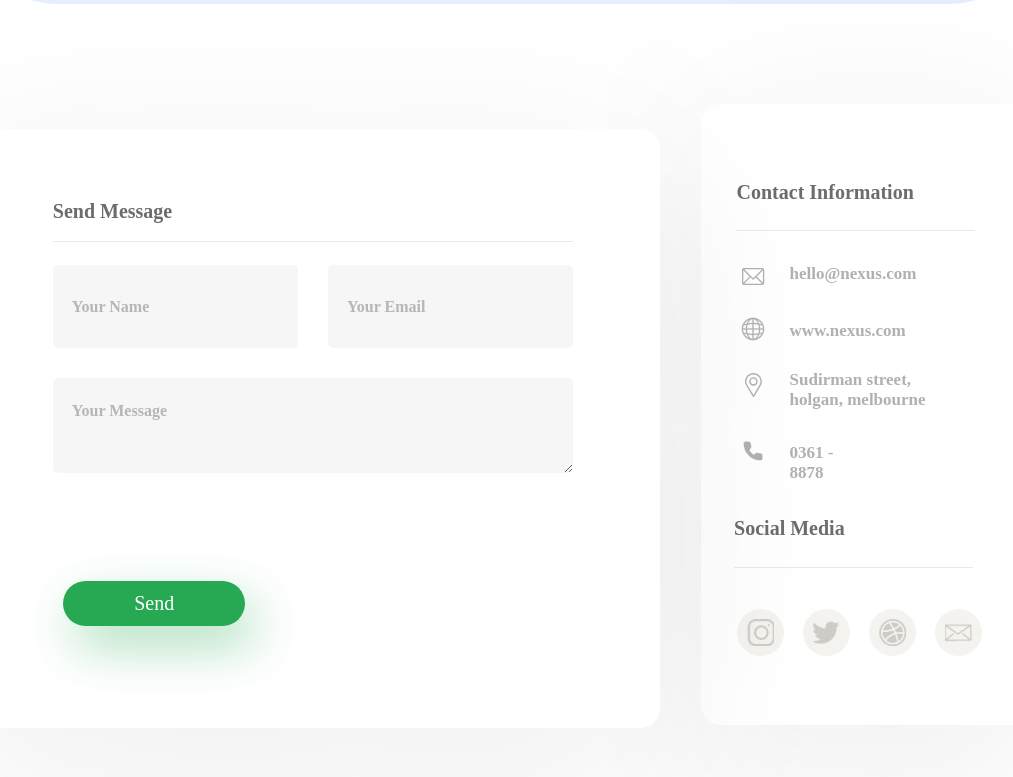
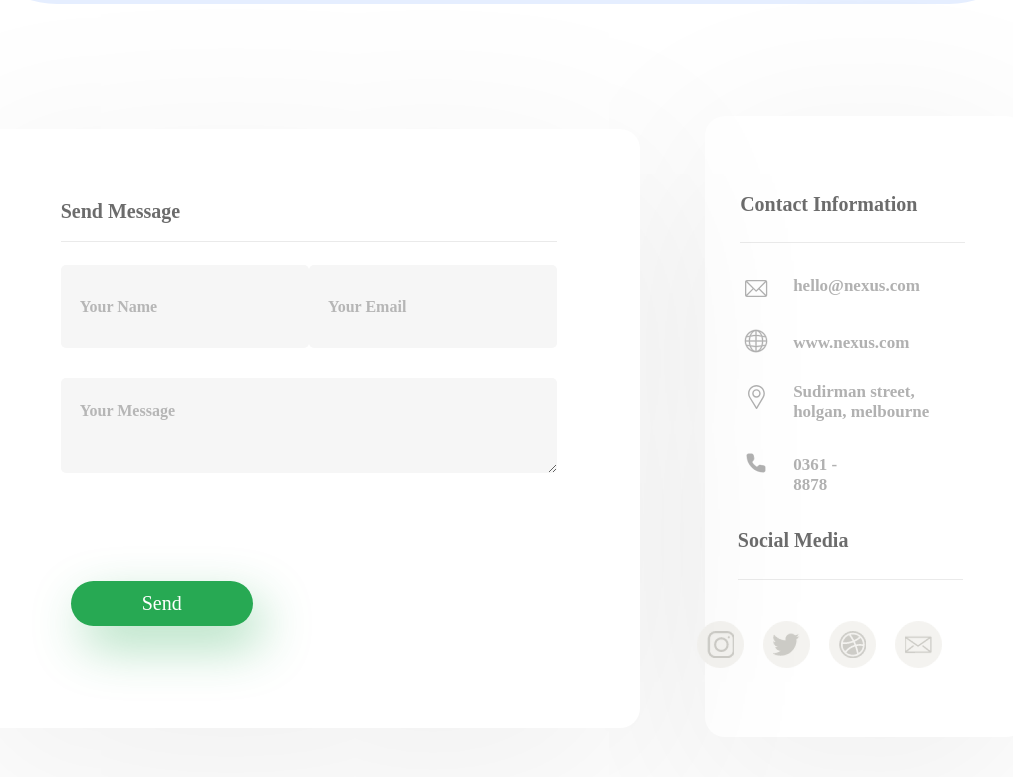
Before and after one commit to auscode/brochure-website, a React (Vite) app: page /contact in a window 1280 px wide. Shown: the part 843-1620 px from the top of the page, without its empty margins (154-1167 px from the left). Built offline with nearby package versions, Linux system fonts and the light colour scheme; a web font is replaced by a local one.

Commit message:
contact page temp design aligned

```diff
--- a/src/pages/Contact/index.jsx
+++ b/src/pages/Contact/index.jsx
@@ -94,7 +94,7 @@ const ContactPage = () => {
             </div>
           </div>
           <div className="flex md:flex-col flex-row gap-[41px] items-center justify-end md:ml-[0] ml-[120px] mt-[100px] w-[91%] md:w-full">
-            <div className="bg-white-A700 md:h-[425px] sm:h-[538px] h-[599px] md:mt-0 mt-[15px] p-[70px] md:px-10 sm:px-5 relative rounded-[20px] shadow-bs6 w-[66%] md:w-full">
+            <div className="bg-white-A700 md:h-[425px] sm:h-[538px] h-[599px] md:mt-0 mt-[15px] m-3 p-[70px] md:px-10 sm:px-5 relative rounded-[20px] shadow-bs6 w-[66%] md:w-full">
               <div className="absolute flex flex-col gap-[23px] inset-x-[0] items-center justify-start mx-auto pb-[72px] rounded-[5px] top-[12%] w-3/4">
                 <Input
                   name="Group843"
@@ -105,7 +105,7 @@ const ContactPage = () => {
                 ></Input>
                 <div className="flex flex-col items-center justify-start rounded-[5px] w-full">
                   <div className="flex flex-col gap-[30px] items-center justify-start w-full">
-                    <div className="flex sm:flex-col flex-row gap-[30px] items-center justify-between w-full">
+                    <div className="flex sm:flex-col items-center justify-between w-full">
                       <Input
                         name="Group750"
                         placeholder="Your Name"
@@ -142,7 +142,7 @@ const ContactPage = () => {
                 Send
               </Button>
             </div>
-            <div className="bg-white-A700 flex flex-col items-start justify-center mb-3 p-[33px] sm:px-5 rounded-[20px] shadow-bs6 w-[32%] md:w-full">
+            <div className="bg-white-A700 flex flex-col items-start justify-center m-3 p-[33px] sm:px-5 rounded-[20px] shadow-bs6 w-[32%] md:w-full">
               <div className="flex flex-col gap-[31px] items-center justify-start mb-9 mt-11 w-[90%] md:w-full">
                 <div className="flex flex-col gap-[33px] items-start justify-start w-[98%] md:w-full">
                   <Input
@@ -218,24 +218,24 @@ const ContactPage = () => {
                     </Text>
                     <Line className="bg-gray-200 h-px w-full" />
                   </div>
-                  <div className="flex flex-row gap-[19px] items-center justify-end md:ml-[0] ml-[31px] w-[89%] md:w-full">
+                  <div className="flex flex-row gap-[19px] items-center justify-end md:ml-[0] w-[89%] md:w-full">
                     <Img
-                      className="h-[47px] md:h-auto object-cover w-[47px]"
+                      className="h-[47px] md:h-auto object-cover w-[47px] hover:invert hover:brightness-50"
                       src="images/img_group270.png"
                       alt="Group270"
                     />
                     <Img
-                      className="h-[47px] md:h-auto object-cover w-[47px]"
+                      className="h-[47px] md:h-auto object-cover w-[47px] hover:invert hover:brightness-50"
                       src="images/img_group271.png"
                       alt="Group271"
                     />
                     <Img
-                      className="h-[47px] md:h-auto object-cover w-[47px]"
+                      className="h-[47px] md:h-auto object-cover w-[47px] hover:invert hover:brightness-50"
                       src="images/img_group268.png"
                       alt="Group268"
                     />
                     <Img
-                      className="h-[47px] md:h-auto object-cover w-[47px]"
+                      className="h-[47px] md:h-auto object-cover w-[47px] hover:invert hover:brightness-50"
                       src="images/img_group269.png"
                       alt="Group269"
                     />
```
